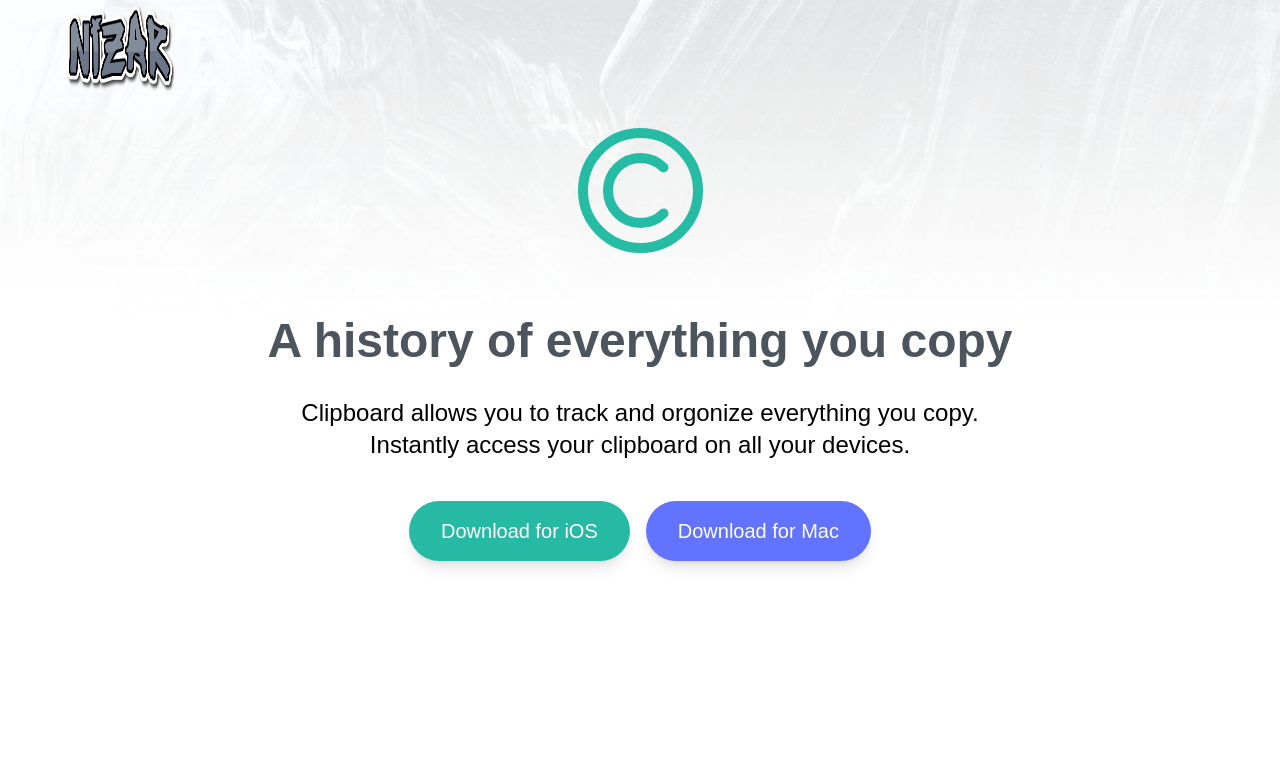
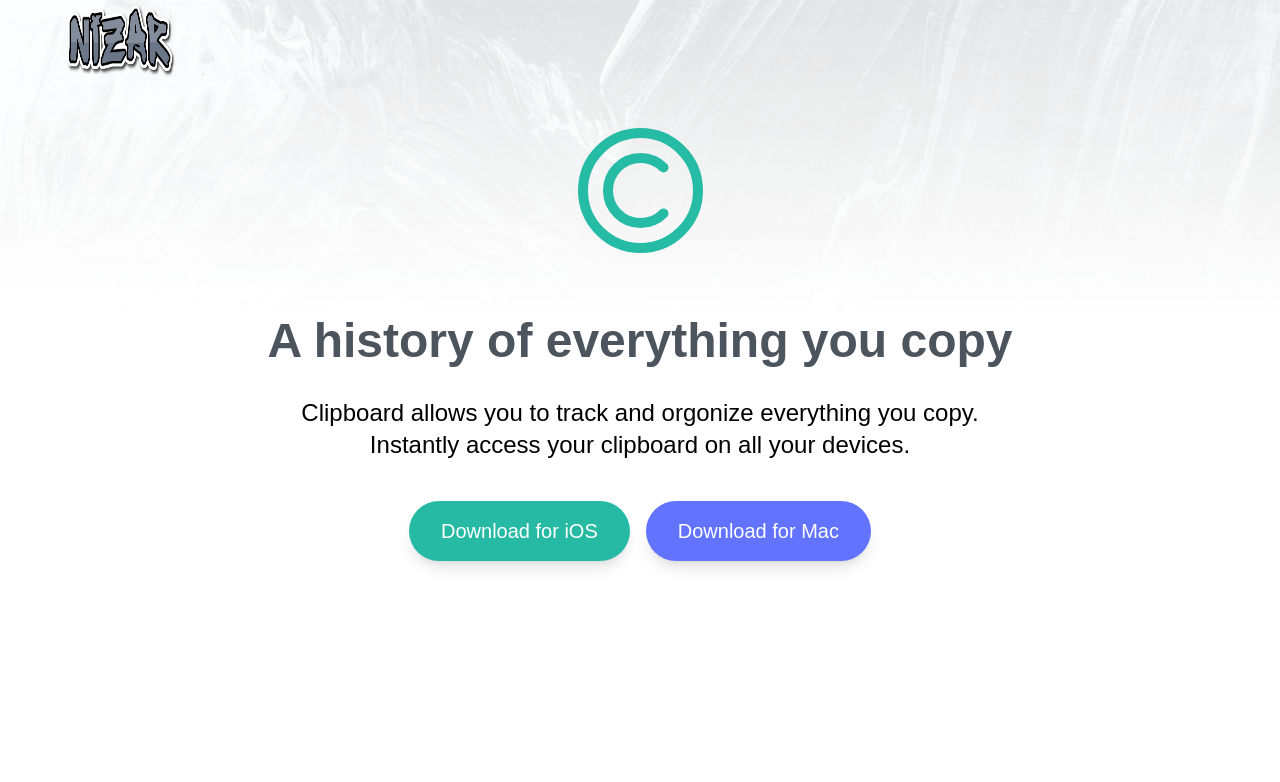
Before and after one commit to nizar-ing/clipboard, a website: page index.html in a window 1280 px wide. Shown: the top 782 px of the page. Drawn offline with nearby package versions, Linux system fonts and the light colour scheme; files that its build step writes are made by us from their sources; a web font is replaced by a local one.

Commit message:
Update index.html

```diff
--- a/index.html
+++ b/index.html
@@ -17,7 +17,7 @@
     <!-- Hero Section -->
     <section id="hero">
       <div class="relative section-container mb-40 pt-16">
-        <img src="./images/nizar_logo.png" alt="nizar_logo" class="absolute top-0 left-0 w-16 h-14 md:w-28 md:h-24">
+        <img src="./images/nizar_logo.png" alt="nizar_logo" class="absolute top-0 left-0 w-16 h-14 md:w-28 md:h-20">
         <img src="./images/logo.svg" alt="" class="mx-auto my-16" />
         <h3>A history of everything you copy</h3>
         <p class="max-w-3xl mb-10 mx-auto text-2xl text-GrayishBlue">
```
